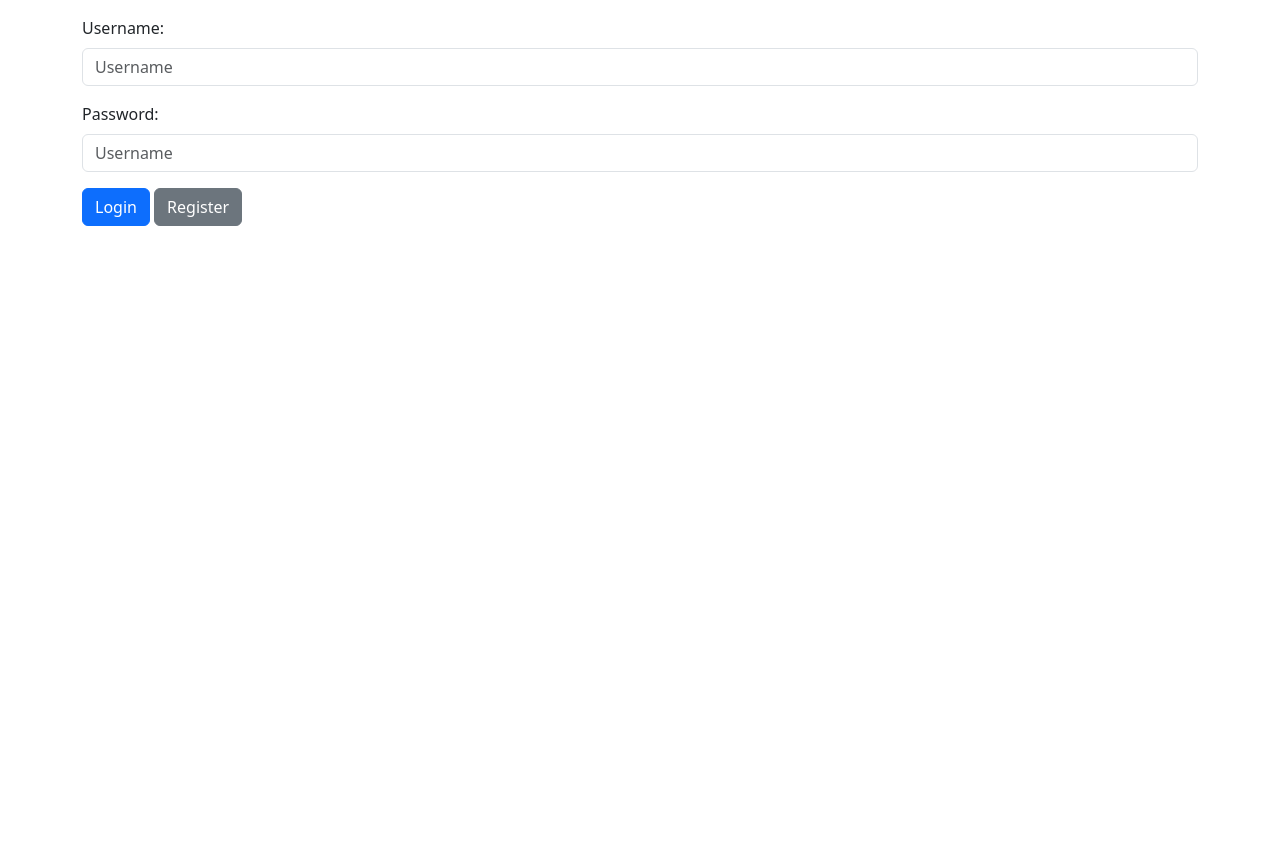
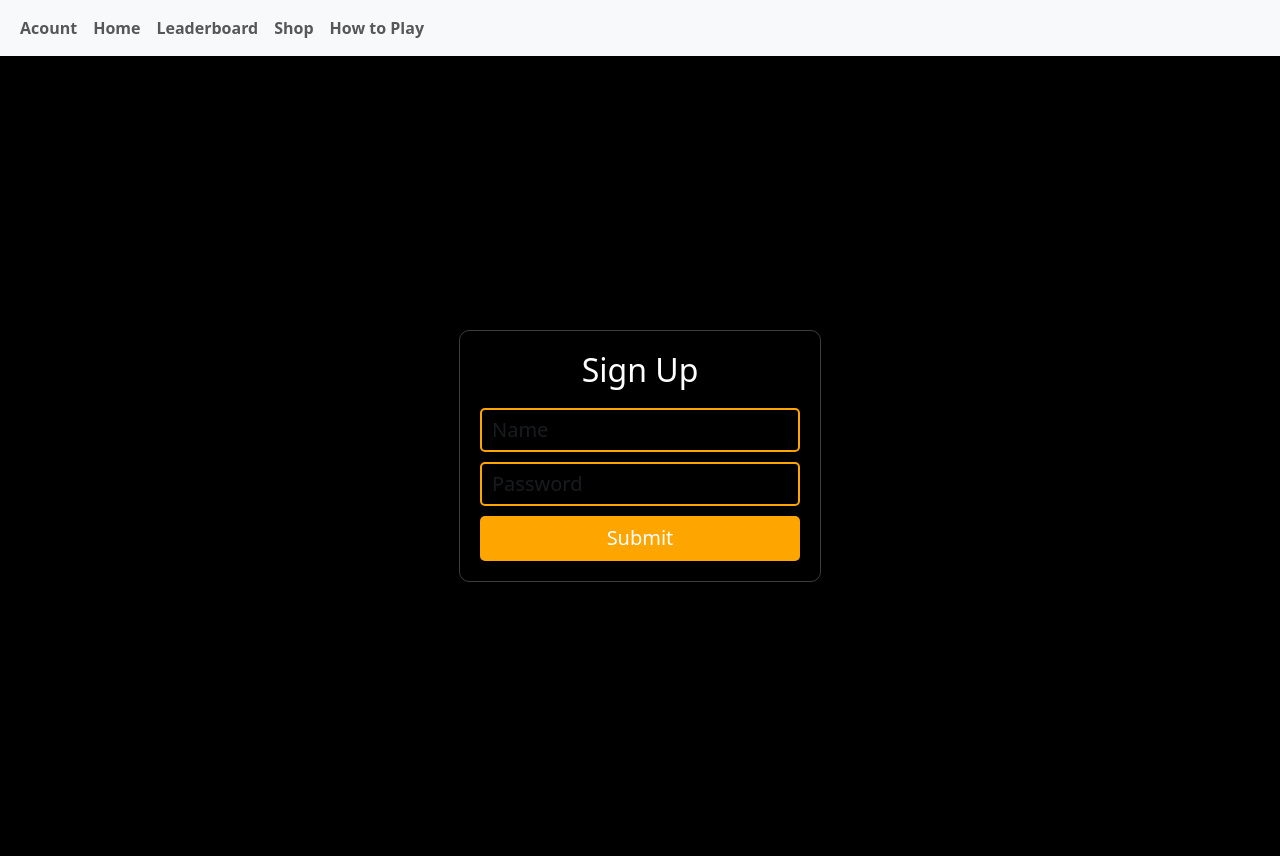
Before and after one commit to ind1goDusk/octopus-crapshoot, a PHP site: page /views/login.html in a window 1280 px wide. Before the commit the page ends 226 px from the top, so only its background shows below. Run offline with PHP 8.4, Linux system fonts and the light colour scheme.

Commit message:
Created login page

```diff
--- a/styles/styles.css
+++ b/styles/styles.css
@@ -4,7 +4,7 @@ body {
     font-weight: bold;
 
 }
-.container-fluid{
+.tableContainer{
     background-image: url("../images/GreenTable.jpg");
     background-repeat: no-repeat;
     background-position: center;
@@ -94,3 +94,46 @@ html, body {
         transform: translateZ(-200px) rotateX(720deg) rotateY(720deg);
     }
 }
+.login{
+    background: black;
+}
+.form {
+    display: flex;
+    flex-direction: column;
+    gap: 10px;
+    padding: 20px;
+    border: 1px solid #3d3c3c;
+    border-radius: 10px;
+    color: white;
+    text-align: center;
+    font-size: 20px;
+}
+
+.form input {
+    height: 35px;
+    outline: none;
+    border: 2px solid orange;
+    background: transparent;
+    padding: 20px 10px;
+    border-radius: 5px;
+    transition: .5s;
+    color: white;
+    font-size: 20px;
+}
+
+.form input:focus {
+    background: orange;
+}
+
+.form button {
+    width: 100%;
+    color: white;
+    transition: .5s;
+    font-size: 20px;
+    outline: none;
+    border: none;
+    height: 45px;
+    border-radius: 5px;
+    background: orange;
+    align-self: flex-end;
+}
--- a/views/login.html
+++ b/views/login.html
@@ -3,13 +3,14 @@
 <head>
     <meta charset="UTF-8">
     <link href="https://cdn.jsdelivr.net/npm/bootstrap@5.3.0-alpha3/dist/css/bootstrap.min.css" rel="stylesheet" integrity="sha384-KK94CHFLLe+nY2dmCWGMq91rCGa5gtU4mk92HdvYe+M/SXH301p5ILy+dN9+nJOZ" crossorigin="anonymous">
+    <link rel="stylesheet" href="styles/styles.css">
     <title>Octopus Crapshoot</title>
 </head>
-<body>
+<body class="login">
 
 
 
-<div class="container">
+<!--<div class="container">
     <form action="#" method="POST">
         <div class="my-3">
             <label class="form-label" for="username-field">Username:</label>
@@ -24,6 +25,31 @@
             <button type="submit" class="btn btn-secondary">Register</button>
         </div>
     </form>
+</div>-->
+
+<nav class="navbar navbar-expand-md navbar-light bg-light">
+    <div class="container-fluid justify-content-between">
+        <ul class="navbar-nav">
+            <li class="nav-item"><a class="nav-link" href="#">Acount</a></li>
+            <li class="nav-item"><a class="nav-link" href="{{ @BASE }}">Home</a></li>
+            <li class="nav-item"><a class="nav-link" href="#">Leaderboard</a></li>
+            <li class="nav-item"><a class="nav-link" href="#">Shop</a></li>
+            <li class="nav-item"><a class="nav-link" href="how-to-play">How to Play</a></li>
+        </ul>
+    </div>
+</nav>
+
+<div class="container">
+    <form action="#" method="POST" class="form">
+        <h2 class="text-center">Sign Up</h2>
+        <div class="form-group">
+            <input type="text" class="form-control" placeholder="Name">
+        </div>
+        <div class="form-group">
+            <input type="text" class="form-control" placeholder="Password">
+        </div>
+        <button type="submit" class="btn btn-primary">Submit</button>
+    </form>
 </div>
 <script src="https://cdn.jsdelivr.net/npm/bootstrap@5.3.0-alpha3/dist/js/bootstrap.bundle.min.js" integrity="sha384-ENjdO4Dr2bkBIFxQpeoTz1HIcje39Wm4jDKdf19U8gI4ddQ3GYNS7NTKfAdVQSZe" crossorigin="anonymous"></script>
 </body>
```
Also changed, not shown: views/game.html (+4 -4 lines).
